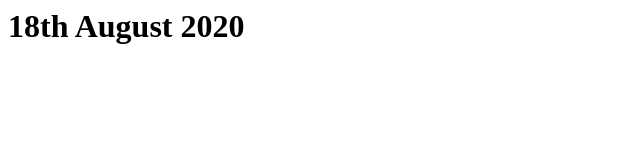
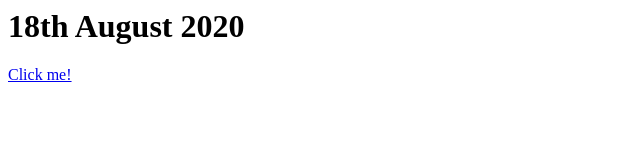
Before and after one commit to shivammantri/shivammantri.github.io, a plain HTML site: page index.html in a window 1280 px wide. Shown: the full height of the page, 0-640 px from the left. Drawn offline with Linux system fonts and the light colour scheme.

Commit message:
Update index.html

```diff
--- a/index.html
+++ b/index.html
@@ -4,5 +4,6 @@
   </head>
   <body>
     <h1>18th August 2020</h1>
+    <a href="http://192.168.0.70:8080/home?firstname=parthesh&lastname=parekh"><p>Click me!</p></a>
   </body>
 </html>
```
